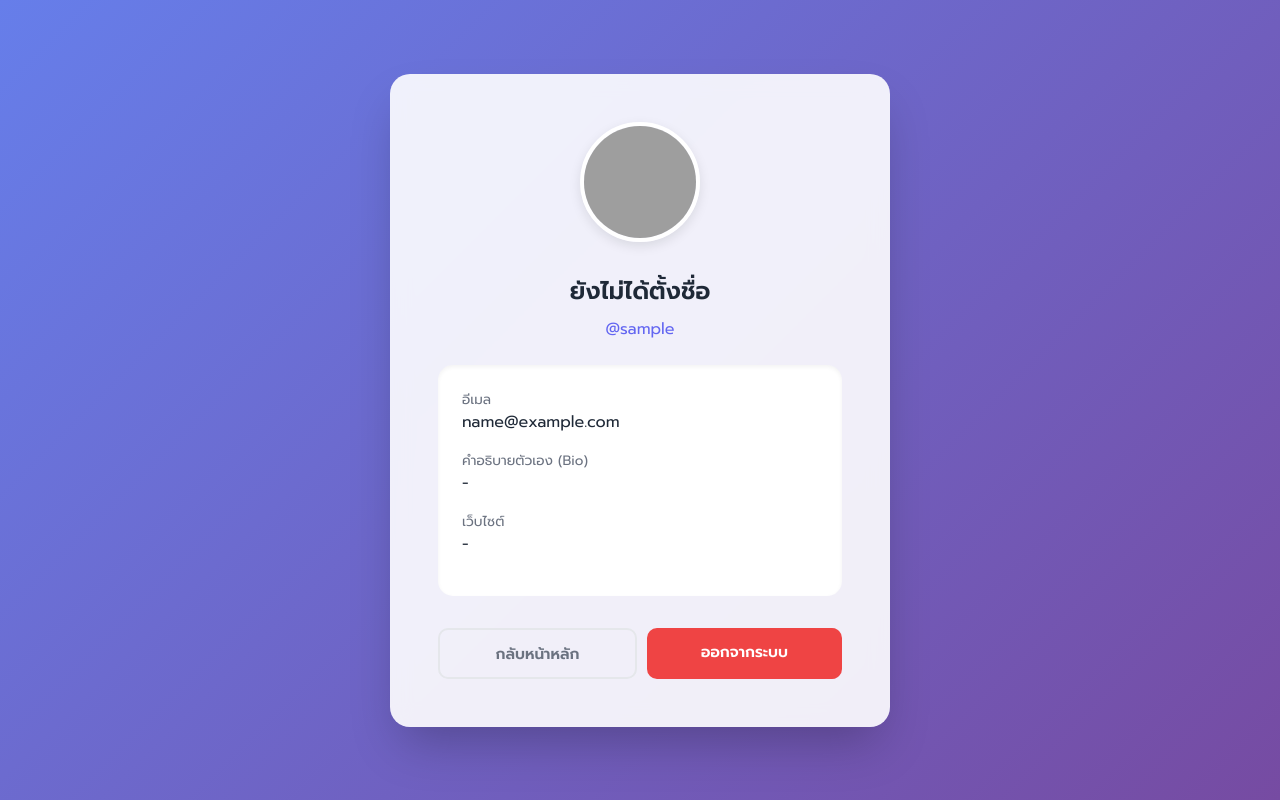
After one commit to Kitisak13/full-stack-developer-by-uncle-engineer, a Django app: page /profile in a window 1280 px wide. The commit adds this page. Run offline with Django 5.2, Linux system fonts and the light colour scheme; the visitor is signed in with stand-in values (Sample User, id 1); grey boxes are pictures that could not be loaded.

Commit message:
Fix: Add logout and profile routes, register Profile in admin, fix register.html syntax

```diff
--- /dev/null
+++ b/myapp/templates/profile.html
@@ -0,0 +1,137 @@
+<!DOCTYPE html>
+<html lang="en">
+<head>
+   <meta charset="UTF-8">
+   <meta name="viewport" content="width=device-width, initial-scale=1.0">
+   <title>โปรไฟล์ของฉัน - Profile</title>
+   <!-- Google Fonts -->
+   <link href="https://fonts.googleapis.com/css2?family=Prompt:wght@300;400;600&display=swap" rel="stylesheet">
+   <style>
+       :root {
+           --primary: #6366f1;
+           --primary-hover: #4f46e5;
+           --bg-gradient: linear-gradient(135deg, #667eea 0%, #764ba2 100%);
+           --glass-bg: rgba(255, 255, 255, 0.9);
+           --text-main: #1f2937;
+           --text-muted: #6b7280;
+       }
+
+
+       * { box-sizing: border-box; margin: 0; padding: 0; }
+       body {
+           font-family: 'Prompt', sans-serif;
+           background: var(--bg-gradient);
+           min-height: 100vh;
+           display: flex;
+           justify-content: center;
+           align-items: center;
+           padding: 20px;
+       }
+
+
+       .profile-container {
+           background: var(--glass-bg);
+           backdrop-filter: blur(10px);
+           padding: 3rem;
+           border-radius: 20px;
+           box-shadow: 0 25px 50px -12px rgba(0, 0, 0, 0.25);
+           width: 100%;
+           max-width: 500px;
+           text-align: center;
+           animation: slideUp 0.6s ease-out;
+       }
+
+
+       @keyframes slideUp {
+           from { opacity: 0; transform: translateY(30px); }
+           to { opacity: 1; transform: translateY(0); }
+       }
+
+
+       .avatar {
+           width: 120px;
+           height: 120px;
+           border-radius: 50%;
+           object-fit: cover;
+           border: 4px solid white;
+           box-shadow: 0 4px 12px rgba(0,0,0,0.1);
+           margin-bottom: 1.5rem;
+       }
+
+
+       h2 { color: var(--text-main); margin-bottom: 0.5rem; font-weight: 600; }
+       .username { color: var(--primary); font-weight: 500; margin-bottom: 1.5rem; }
+
+       .info-card {
+           background: white;
+           padding: 1.5rem;
+           border-radius: 15px;
+           text-align: left;
+           margin-bottom: 2rem;
+           box-shadow: inset 0 2px 4px rgba(0,0,0,0.05);
+       }
+
+
+       .info-item { margin-bottom: 1rem; }
+       .info-label { font-size: 0.85rem; color: var(--text-muted); display: block; }
+       .info-value { font-size: 1rem; color: var(--text-main); font-weight: 500; }
+
+
+       .btn-group { display: flex; gap: 10px; }
+       .btn {
+           flex: 1;
+           padding: 12px;
+           border-radius: 10px;
+           text-decoration: none;
+           font-weight: 600;
+           font-size: 0.95rem;
+           transition: all 0.2s;
+           text-align: center;
+       }
+
+
+       .btn-primary { background: var(--primary); color: white; }
+       .btn-primary:hover { background: var(--primary-hover); transform: translateY(-2px); }
+
+       .btn-outline { border: 2px solid #e5e7eb; color: var(--text-muted); }
+       .btn-outline:hover { background: #f9fafb; color: var(--text-main); }
+   </style>
+</head>
+<body>
+
+
+<div class="profile-container">
+   {% if user.profile.avatar %}
+       <img src="{{ user.profile.avatar.url }}" alt="Avatar" class="avatar">
+   {% else %}
+       <img src="https://www.gravatar.com/avatar/?s=120&d=identicon" alt="Avatar" class="avatar">
+   {% endif %}
+   <h2>{{ user.profile.fullname|default:"ยังไม่ได้ตั้งชื่อ" }}</h2>
+   <p class="username">@{{ user.username }}</p>
+
+
+   <div class="info-card">
+       <div class="info-item">
+           <span class="info-label">อีเมล</span>
+           <span class="info-value">{{ user.email }}</span>
+       </div>
+       <div class="info-item">
+           <span class="info-label">คำอธิบายตัวเอง (Bio)</span>
+           <span class="info-value">{{ user.profile.bio|default:"-" }}</span>
+       </div>
+       <div class="info-item">
+           <span class="info-label">เว็บไซต์</span>
+           <span class="info-value">{{ user.profile.website|default:"-" }}</span>
+       </div>
+   </div>
+
+
+   <div class="btn-group">
+       <a href="{% url 'home' %}" class="btn btn-outline">กลับหน้าหลัก</a>
+       <a href="{% url 'logout' %}" class="btn btn-primary" style="background: #ef4444;">ออกจากระบบ</a>
+   </div>
+</div>
+
+
+</body>
+</html>
--- a/myapp/templates/register.html
+++ b/myapp/templates/register.html
@@ -1,4 +1,4 @@
-</html><!DOCTYPE html>
+<!DOCTYPE html>
 <html lang="en">
 <head>
    <meta charset="UTF-8">
--- a/myapp/urls.py
+++ b/myapp/urls.py
@@ -1,10 +1,12 @@
 from django.urls import path
-from .views import home, About, AllProducts, register, login  # นำเข้า view ที่เราสร้างไว้ใน myapp/views.py ดึงมาเฉพาะฟังก
+from .views import home, About, AllProducts, register, login, logout, profile  # นำเข้า view ที่เราสร้างไว้ใน myapp/views.py ดึงมาเฉพาะฟังก
 
 urlpatterns = [
-    path('',home), # กำหนด URL pattern สำหรับหน้า homepage โดยใช้ฟังก์ชัน home ที่เรานำเข้า
-    path('about', About),
-    path('allproducts', AllProducts),
+    path('', home, name='home'), # กำหนด URL pattern สำหรับหน้า homepage โดยใช้ฟังก์ชัน home ที่เรานำเข้า
+    path('about', About, name='about'),
+    path('allproducts', AllProducts, name='allproducts'),
     path('register', register, name='register'),  # กำหนด URL pattern สำหรับหน้า register โดยใช้ฟังก์ชัน register ที่เรานำเข้า และตั้งชื่อ pattern เป็น 'register'
     path('login', login, name='login'),  # กำหนด URL pattern สำหรับหน้า login โดยใช้ฟังก์ชัน login ที่เรานำเข้า และตั้งชื่อ pattern เป็น 'login'
+    path('logout', logout, name='logout'),  # กำหนด URL pattern สำหรับหน้า logout โดยใช้ฟังก์ชัน logout ที่เรานำเข้า และตั้งชื่อ pattern เป็น 'logout'
+    path('profile', profile, name='profile'),  # กำหนด URL pattern สำหรับหน้า profile โดยใช้ฟังก์ชัน profile ที่เรานำเข้า และตั้งชื่อ pattern เป็น 'profile'
 ]
--- a/myapp/views.py
+++ b/myapp/views.py
@@ -5,6 +5,8 @@ from .forms import UserRegisterForm  # นำเข้า UserRegisterForm ท
 from django.contrib import messages  # นำเข้า messages จาก django.contrib เพื่อใช้ในการแสดงข้อความแจ้งเตือนต่างๆ เช่น เมื่อผู้ใช้ลงทะเบียนสำเร็จ หรือเกิดข้อผิดพลาดในการกรอกข้อมูลในฟอร์มลงทะเบียน เป็นต้น
 from django.shortcuts import redirect  # นำเข้า redirect จาก django.shortcuts เพื่อใช้ในการเปลี่ยนเส้นทางผู้ใช้ไปยังหน้าอื่นหลังจากที่ทำการลงทะเบียนสำเร็จ หรือเมื่อเกิดข้อผิดพลาดในการกรอกข้อมูลในฟอร์มลงทะเบียน เป็นต้น
 from django.contrib.auth import authenticate, login as auth_login  # นำเข้า authenticate และ login จาก django.contrib.auth เพื่อใช้ในการยืนยันตัวตนและเข้าสู่ระบบ
+from django.contrib.auth import logout as auth_logout  # นำเข้า logout จาก django.contrib.auth เพื่อใช้ในการออกจากระบบ
+from django.contrib.auth.decorators import login_required  # นำเข้า login_required จาก django.contrib.auth.decorators เพื่อใช้ในการจำกัดการเข้าถึงฟังก์ชันหรือหน้าเว็บบางหน้าให้เฉพาะผู้ใช้ที่เข้าสู่ระบบแล้วเท่านั้น โดยถ้าผู้ใช้ยังไม่ได้เข้าสู่ระบบจะถูกเปลี่ยนเส้นทางไปยังหน้า login โดยอัตโนมัติ
 
 def home(request):
     return render(request, 'home.html')   # localhost:8000/ -> home.html
@@ -45,3 +47,13 @@ def login(request):
             messages.error(request, 'ชื่อผู้ใช้หรือรหัสผ่านไม่ถูกต้อง')  # แสดงข้อความแจ้งเตือนเมื่อการเข้าสู่ระบบล้มเหลว
 
     return render(request, 'login.html')  # แสดงหน้า login
+
+@login_required  # ใช้ login_required decorator เพื่อให้ฟังก์ชัน logout สามารถเข้าถึงได้เฉพาะผู้ใช้ที่เข้าสู่ระบบแล้วเท่านั้น ถ้าผู้ใช้ยังไม่ได้เข้าสู่ระบบจะถูกเปลี่ยนเส้นทางไปยังหน้า login โดยอัตโนมัติ
+def logout(request):
+    auth_logout(request)  # ทำการออกจากระบบ
+    messages.success(request, 'คุณได้ออกจากระบบแล้ว')  # แสดงข้อความแจ้งเตือนเมื่อออกจากระบบสำเร็จ
+    return redirect('login')  # เปลี่ยนเส้นทางผู้ใช้ไปยังหน้า login หลังจากที่ทำการออกจากระบบสำเร็จ
+
+@login_required  # ใช้ login_required decorator เพื่อให้ฟังก์ชัน profile สามารถเข้าถึงได้เฉพาะผู้ใช้ที่เข้าสู่ระบบแล้วเท่านั้น ถ้าผู้ใช้ยังไม่ได้เข้าสู่ระบบจะถูกเปลี่ยนเส้นทางไปยังหน้า login โดยอัตโนมัติ
+def profile(request):
+    return render(request, 'profile.html')  # แสดงหน้า profile
```
Also changed, not shown: myapp/admin.py (+5 -2 lines).
